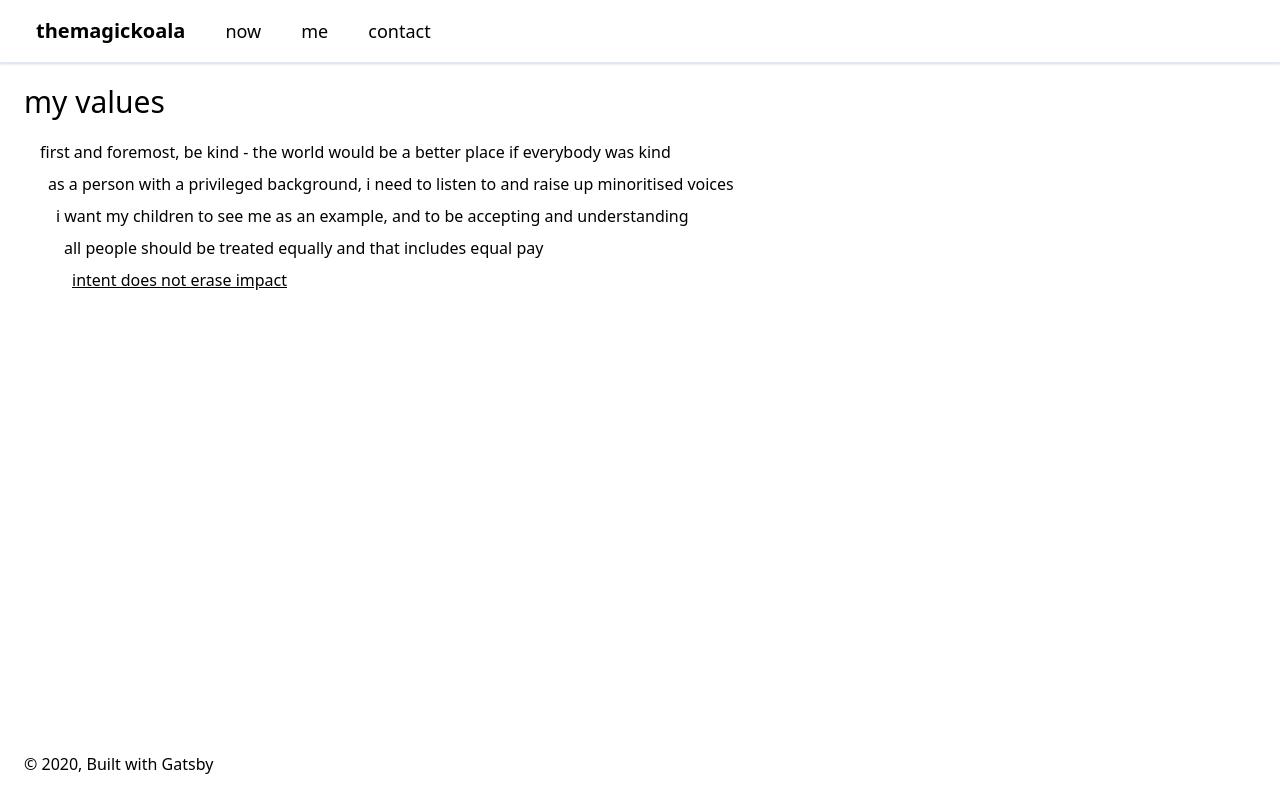
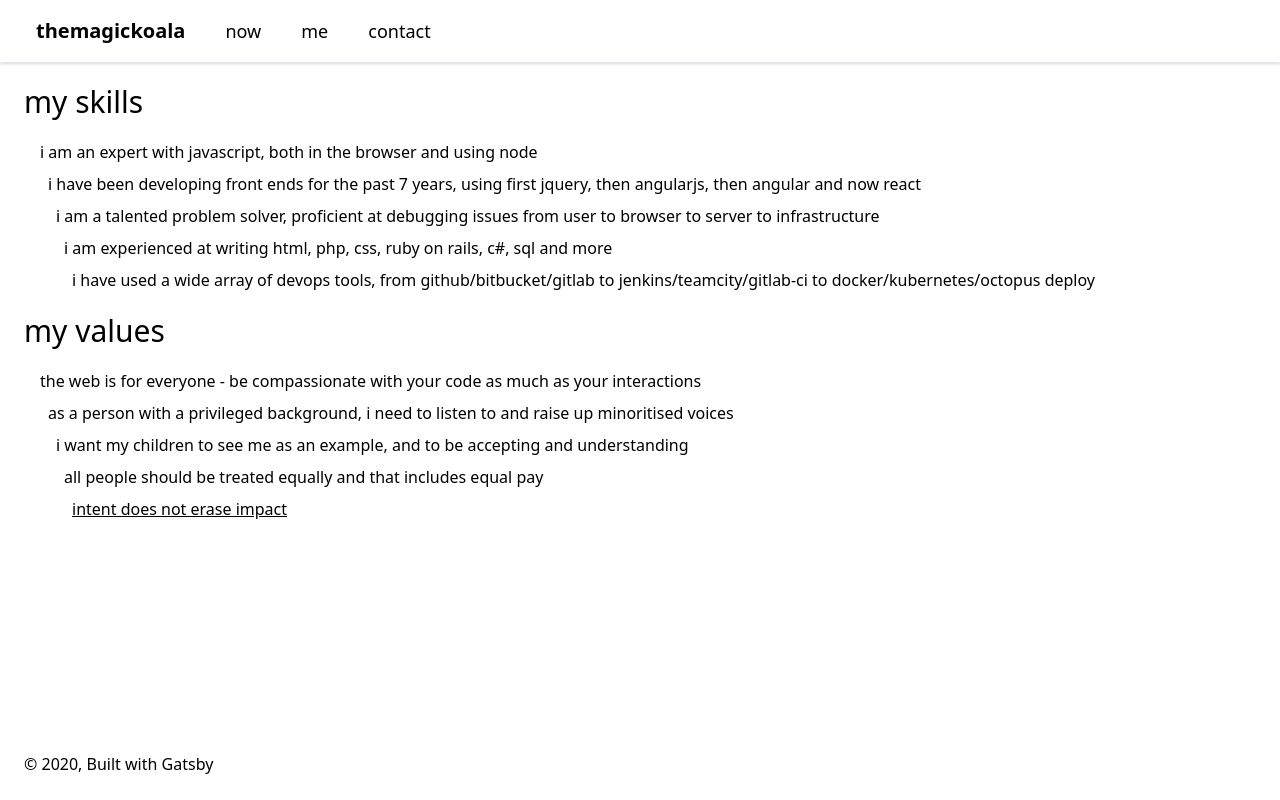
Before and after one commit to themagickoala/koala-range, a Gatsby site: page /me in a window 1280 px wide. Built offline with nearby package versions, Linux system fonts and the light colour scheme; Gatsby itself is replaced by a stand-in of ours.

Commit message:
Add skill section

```diff
--- a/src/pages/me.js
+++ b/src/pages/me.js
@@ -6,8 +6,14 @@ import SEO from "../components/seo"
 const MePage = () => (
   <Layout>
     <SEO title="Me" />
-    <h2 className="text-3xl mb-4 font-medium">my values</h2>
-    <p className="text-md pl-4 mb-2">first and foremost, be kind - the world would be a better place if everybody was kind</p>
+    <h2 className="text-3xl mb-4 font-medium">my skills</h2>
+    <p className="text-md pl-4 mb-2">i am an expert with javascript, both in the browser and using node</p>
+    <p className="text-md pl-6 mb-2">i have been developing front ends for the past 7 years, using first jquery, then angularjs, then angular and now react</p>
+    <p className="text-md pl-8 mb-2">i am a talented problem solver, proficient at debugging issues from user to browser to server to infrastructure</p>
+    <p className="text-md pl-10 mb-2">i am experienced at writing html, php, css, ruby on rails, c#, sql and more</p>
+    <p className="text-md pl-12 mb-2">i have used a wide array of devops tools, from github/bitbucket/gitlab to jenkins/teamcity/gitlab-ci to docker/kubernetes/octopus deploy</p>
+    <h2 className="text-3xl my-4 font-medium">my values</h2>
+    <p className="text-md pl-4 mb-2">the web is for everyone - be compassionate with your code as much as your interactions</p>
     <p className="text-md pl-6 mb-2">as a person with a privileged background, i need to listen to and raise up minoritised voices</p>
     <p className="text-md pl-8 mb-2">i want my children to see me as an example, and to be accepting and understanding</p>
     <p className="text-md pl-10 mb-2">all people should be treated equally <span className="font-medium">and that includes equal pay</span></p>
```
